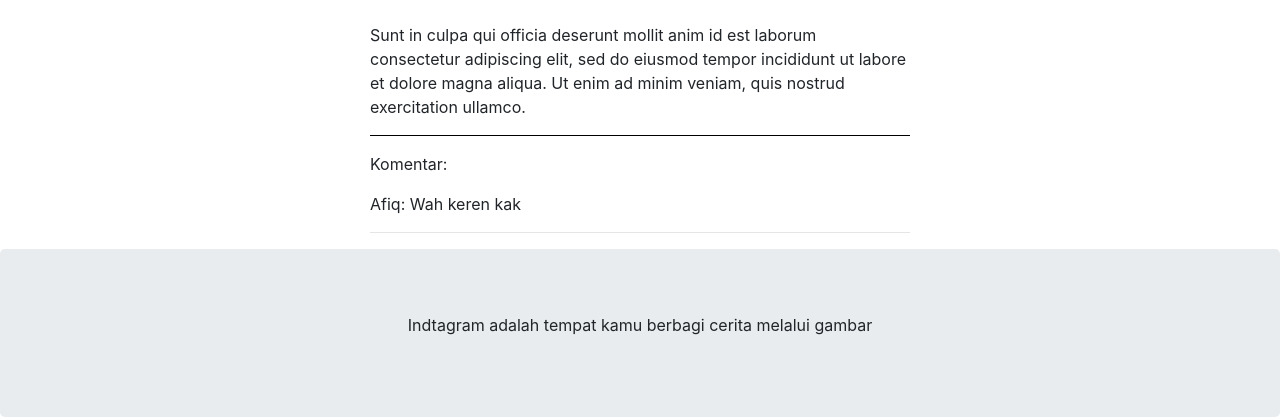
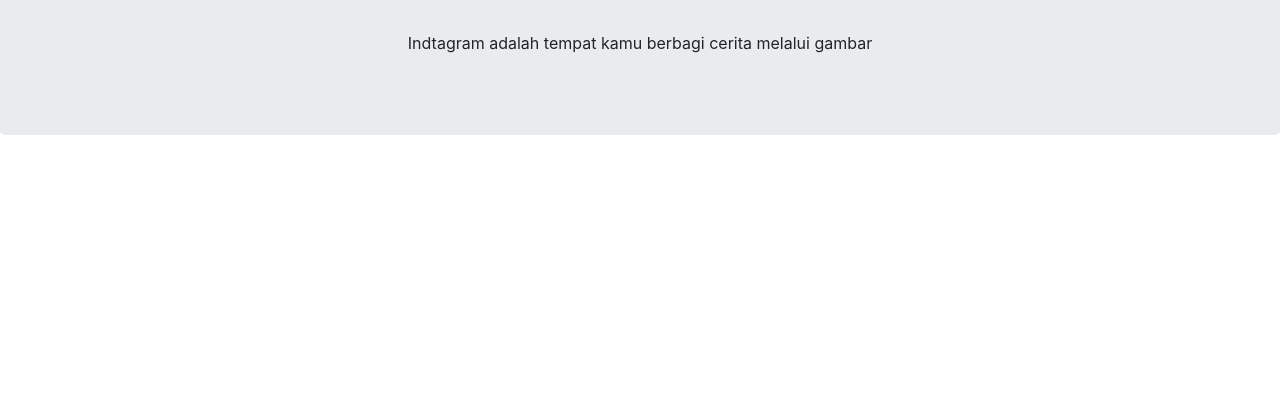
Before and after one commit to afiqrasyidm/indtagram, a CodeIgniter app: page /Indtagram/index.php/home/index in a window 1280 px wide. Shown: the part 1005-1422 px from the top of the page. After the commit the page ends 1140 px from the top, so only its background shows below. Run offline with CodeIgniter, Linux system fonts and the light colour scheme.

Commit message:
ubah view

```diff
--- a/application/views/index.php
+++ b/application/views/index.php
@@ -6,24 +6,21 @@
     <div class="col-md-6 offset-md-3">
 				<br>
       <div class="img">
+        <p> Diupload oleh: afiqrasyidm@gmail.com</p> </p>
 				<a href="<?php echo site_url('gambar/detail/1'); ?>"> <img src="https://appharbor.com/assets/images/stackoverflow-logo.png" alt="..." class="img-thumbnail"> </a>
 			</div>
 			<br>
-      <p>Sunt in culpa qui officia deserunt mollit anim id est laborum consectetur adipiscing elit, sed do eiusmod tempor incididunt ut labore et dolore magna aliqua. Ut enim ad minim veniam, quis nostrud exercitation ullamco.</p>
-			<hr style="height:1px; border:none; color:#000; background-color:#000;">
-			<p>Komentar:</p>
-			<p>Afiq: Wah keren kak</p>
-			<hr>
+    	<hr style="height:1px; border:none; color:#000; background-color:#000;">
+
 			<br>
-			<div class="img">
-				<img src="https://appharbor.com/assets/images/stackoverflow-logo.png" alt="..." class="img-thumbnail">
-			</div>
-			<br>
-      <p>Sunt in culpa qui officia deserunt mollit anim id est laborum consectetur adipiscing elit, sed do eiusmod tempor incididunt ut labore et dolore magna aliqua. Ut enim ad minim veniam, quis nostrud exercitation ullamco.</p>
-			<hr style="height:1px; border:none; color:#000; background-color:#000;">
-			<p>Komentar:</p>
-			<p>Afiq: Wah keren kak</p>
-			<hr>
+      <div class="img">
+        <p> Diupload oleh: afiqrasyidm</p> </p>
+        <a href="<?php echo site_url('gambar/detail/1'); ?>"> <img src="https://appharbor.com/assets/images/stackoverflow-logo.png" alt="..." class="img-thumbnail"> </a>
+      </div>
+      <br>
+      <hr style="height:1px; border:none; color:#000; background-color:#000;">
+
+      <br>
     </div>
   </div>
 </div>
```
Also changed, not shown: application/migrations/001_tambah_user_gambar_komentar.php.
